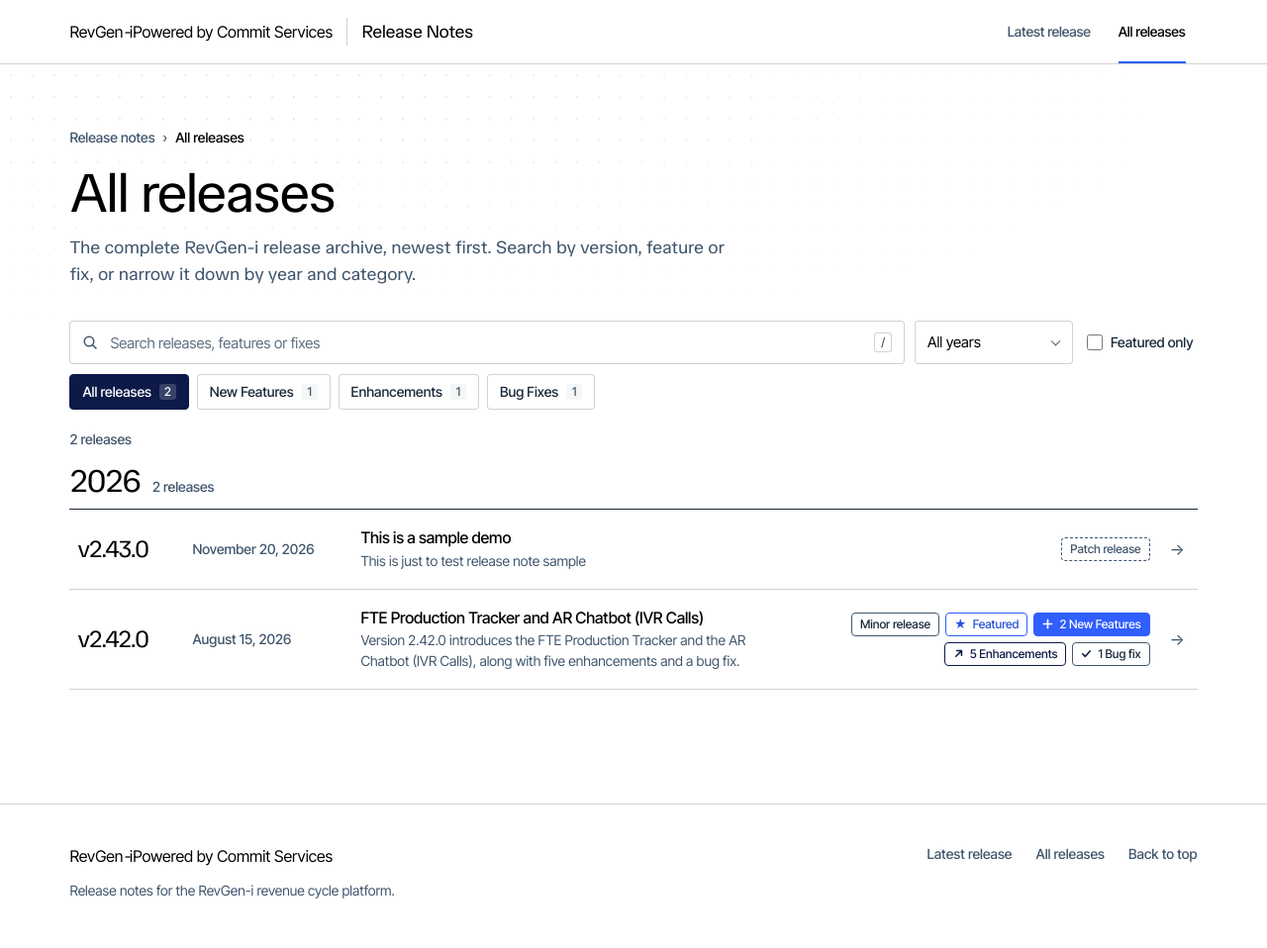
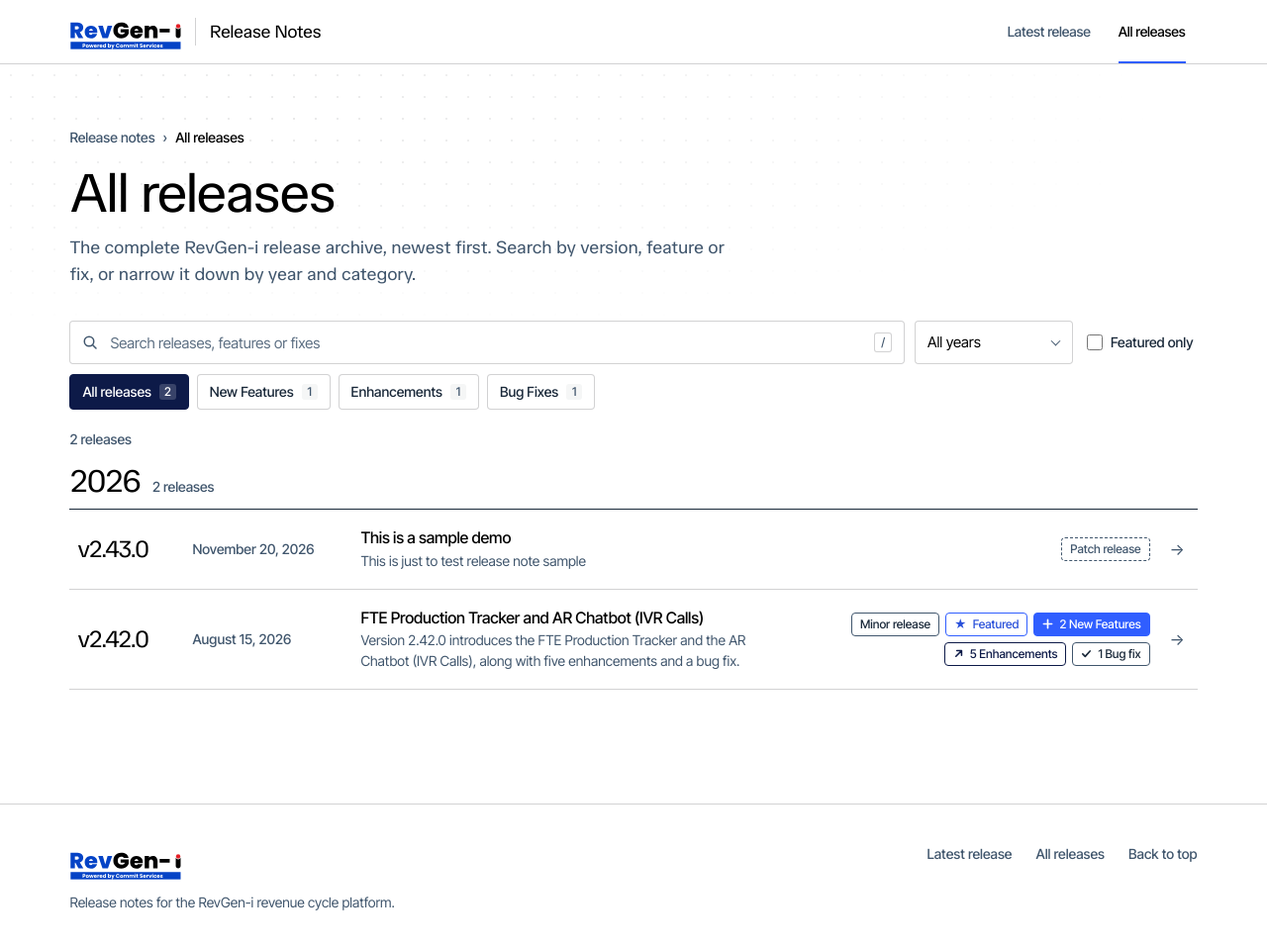
Before and after one commit to Gowthamr0506/RevGen-i, a plain HTML site: page release-notes/releases/index.html in a window 1280 px wide. Shown: the whole page at 99% size. Drawn offline with Linux system fonts and the light colour scheme.

Commit message:
Archive page: official logo

```diff
--- a/release-notes/releases/index.html
+++ b/release-notes/releases/index.html
@@ -27,7 +27,7 @@
 <header class="site-header">
   <div class="wrap nav-in">
     <a class="brand" href="../" aria-label="RevGen-i Release Notes, home">
-      <span class="logo" role="img" aria-label="RevGen-i, powered by Commit Services"><span class="logo-word">RevGen<i>-</i>i</span><span class="logo-sub">Powered by Commit Services</span></span>
+      <img class="logo-img" src="../assets/images/logo.svg" width="112" height="36" alt="RevGen-i, powered by Commit Services">
       <span class="brand-sep" aria-hidden="true"></span>
       <span class="brand-label">Release Notes</span>
     </a>
@@ -79,7 +79,7 @@
 <footer class="site-footer">
   <div class="wrap foot-in">
     <div class="foot-brand">
-      <span class="logo" role="img" aria-label="RevGen-i, powered by Commit Services"><span class="logo-word">RevGen<i>-</i>i</span><span class="logo-sub">Powered by Commit Services</span></span>
+      <img class="logo-img" src="../assets/images/logo.svg" width="112" height="36" alt="RevGen-i, powered by Commit Services">
       <p>Release notes for the RevGen-i revenue cycle platform.</p>
     </div>
     <nav class="foot-links" aria-label="Footer">
```
